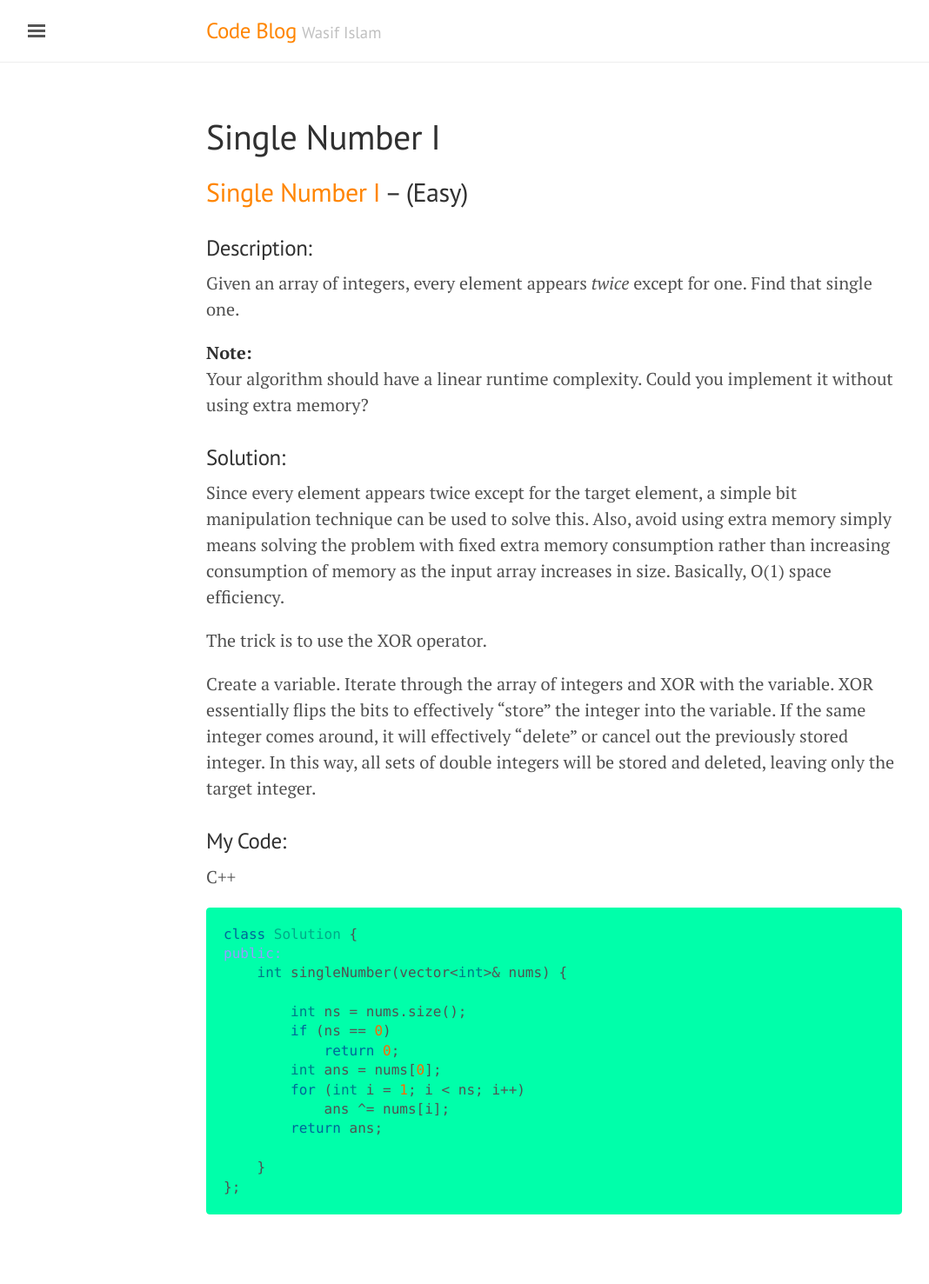
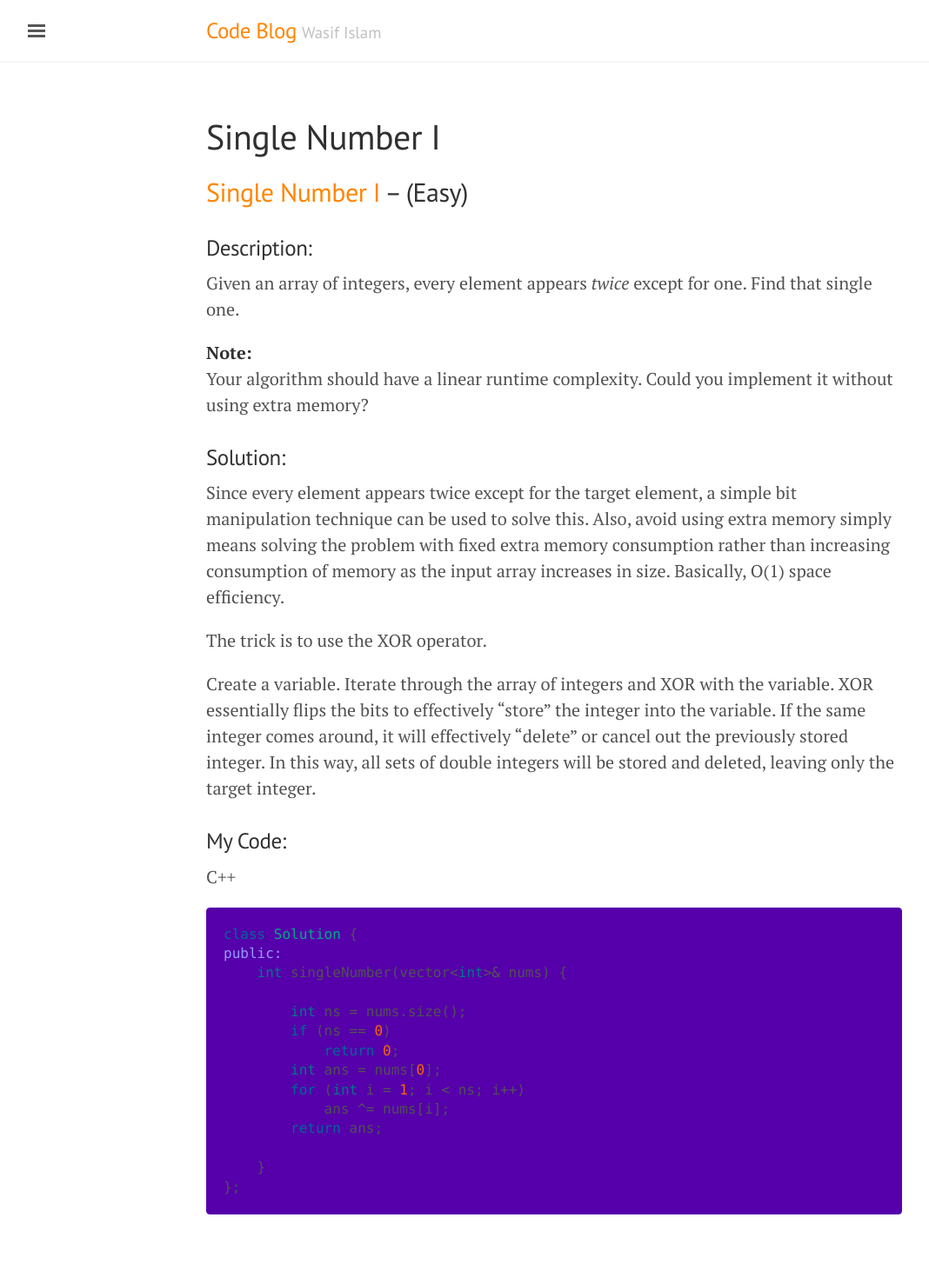
Before and after one commit to washifu/CodeBlog, a Jekyll site: the page built from pages/2017-08-24-Single_Number_I.md, in a window 1280 px wide. Shown: the whole page at 87% size, without its empty margins (3-1071 px from the left). Built offline with Jekyll 4.4.1, drawn with Linux system fonts in a browser that asks for light colours; comment, search, counter and statistics services are not loaded.

Commit message:
Update poole.css

```diff
--- a/public/css/poole.css
+++ b/public/css/poole.css
@@ -172,7 +172,7 @@ pre {
   word-wrap: break-word;
   */
   /*background-color: #f9f9f9;*/
-  background-color: #00ffaa; /* wasif */
+  background-color: #5500aa; /* wasif */
 }
 pre code {
   padding: 0;
```
